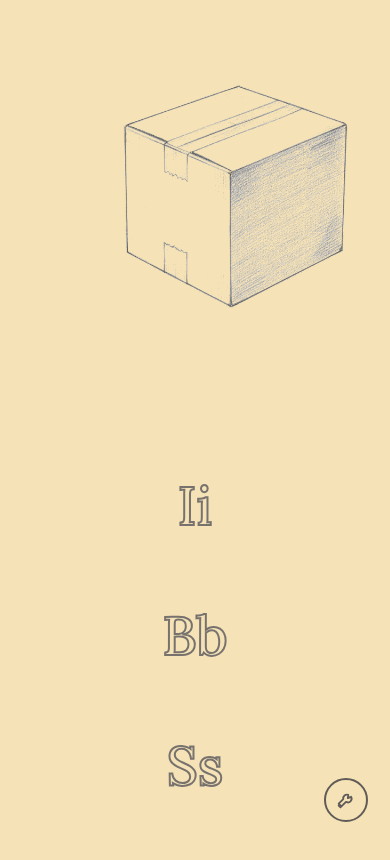
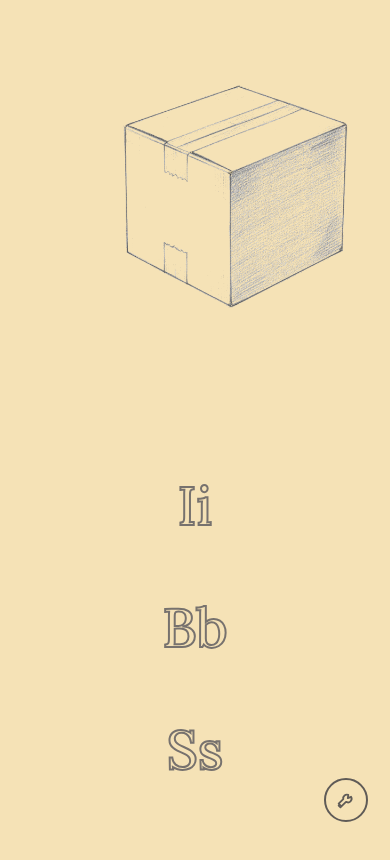
Before and after one commit to hughjonesd/kaien-app, a plain HTML site: page index.html in a window 390 px wide. Shown: the top 860 px of the page. Drawn offline with Linux system fonts and the light colour scheme.

Commit message:
Reduce button spacing on small screens

```diff
--- a/styles.css
+++ b/styles.css
@@ -324,6 +324,10 @@ body[data-background="paper"] {
     gap: 10px;
   }
 
+  .choices {
+    gap: 12px;
+  }
+
   .caption {
     font-size: clamp(2.4rem, 2.6vw + 1.75rem, 3.4rem);
   }
```
